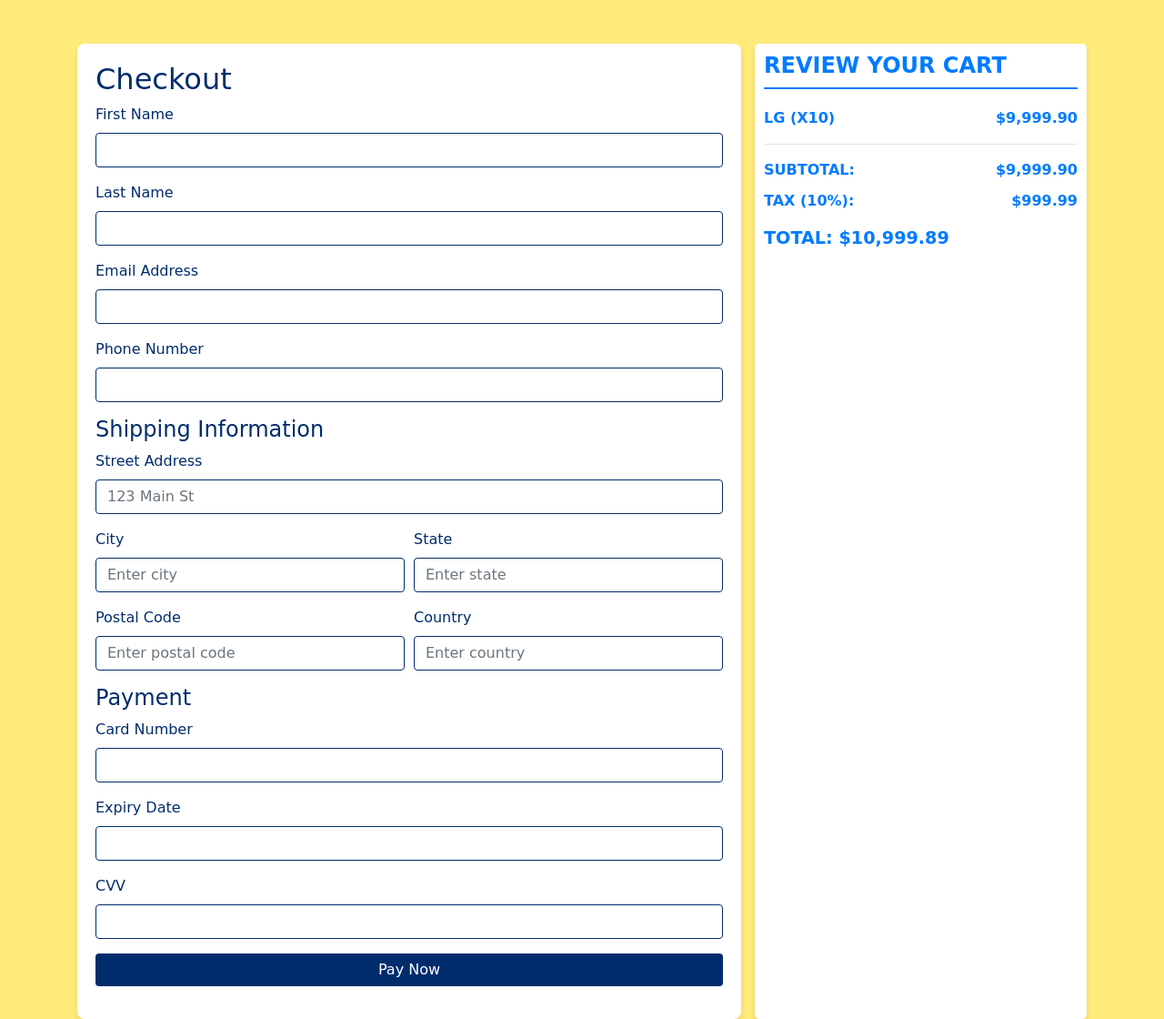
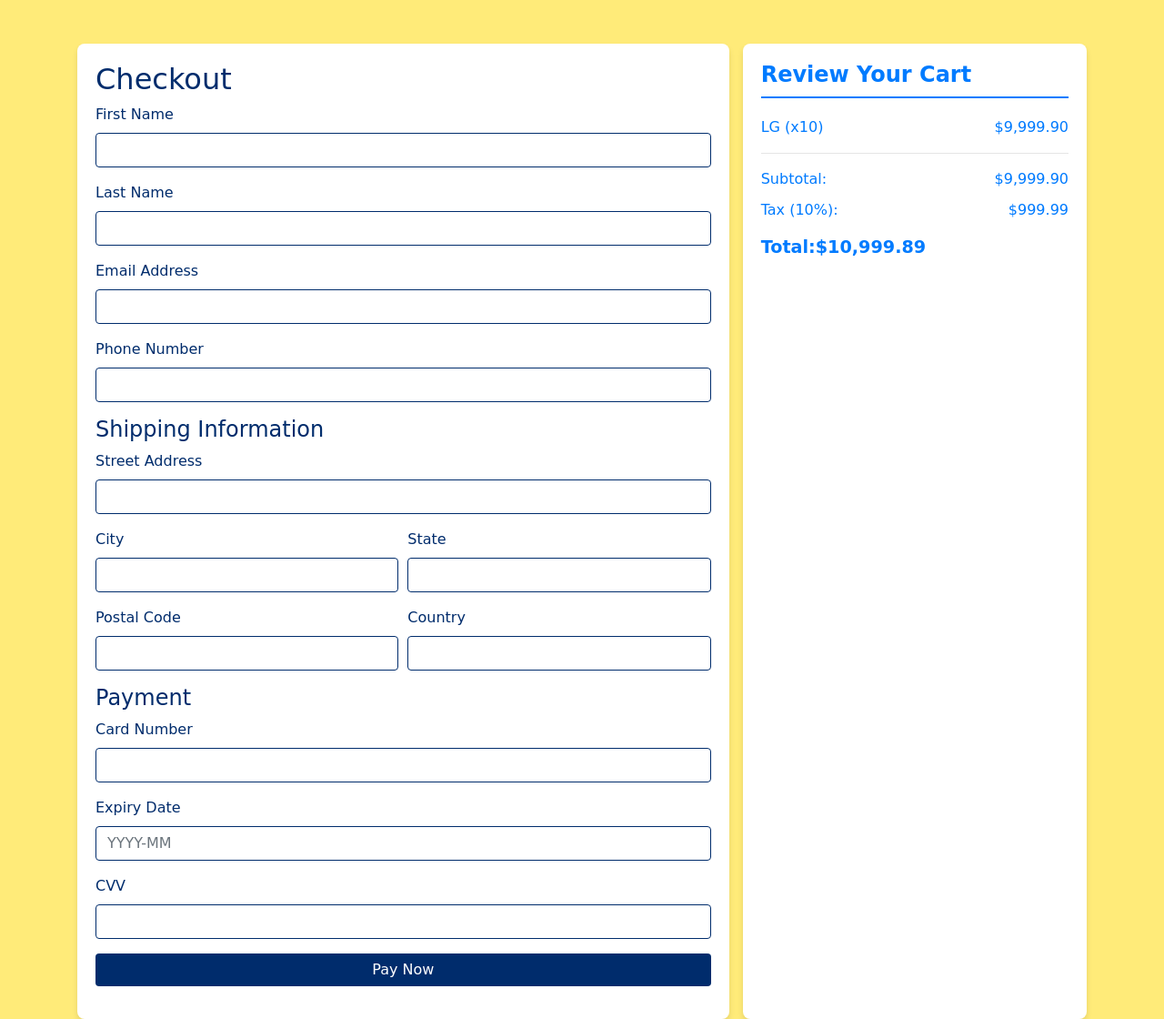
Before and after one commit to MandarSankhe/G4_Minions, a PHP site: page /checkout_page.php in a window 1280 px wide. Shown: the part 62-1182 px from the top of the page at 91% size. Run offline with PHP 8.4, Linux system fonts and the light colour scheme; the visitor is signed in with stand-in values (Sample User, id 1); data comes from the database, SQL or seed files in the repository; tables that the repository leaves empty hold one stand-in row (values such as "Sample post").

Commit message:
checkout fixes

```diff
--- a/checkout_page.php
+++ b/checkout_page.php
@@ -1,5 +1,4 @@
 <?php
-
 session_start();
 
 // Check if user is logged in
@@ -11,17 +10,19 @@ if (!isset($_SESSION['userid'])) {
 include('dbinit.php');
 include('Cart.php');
 
-// Retrieve errors from the session if available
-if (isset($_SESSION['errors'])) {
-    $errors = $_SESSION['errors'];
-    unset($_SESSION['errors']);
-} else {
-    $errors = [];
-}
+// Retrieve errors and inputs from the session if available
+$errors = $_SESSION['errors'] ?? [];
+$inputs = $_SESSION['inputs'] ?? [];
+unset($_SESSION['errors'], $_SESSION['inputs']);
 
 function displayError($field) {
     global $errors;
-    return isset($errors[$field]) ? '⚠️ ' . $errors[$field] : '';
+    return isset($errors[$field]) ? '<span class="error-message">⚠️ ' . $errors[$field] . '</span>' : '';
+}
+
+function stickyValue($field, $default = '') {
+    global $inputs;
+    return htmlspecialchars($inputs[$field] ?? $default);
 }
 
 // Initialize Cart class
@@ -37,7 +38,6 @@ $finalTotal = $subtotal + $taxAmount;
 
 <!DOCTYPE html>
 <html lang="en">
-
 <head>
     <meta charset="UTF-8">
     <meta name="viewport" content="width=device-width, initial-scale=1.0">
@@ -45,75 +45,16 @@ $finalTotal = $subtotal + $taxAmount;
     <link rel="stylesheet" href="https://maxcdn.bootstrapcdn.com/bootstrap/4.5.2/css/bootstrap.min.css">
     <link rel="stylesheet" href="public/CSS/style.css">
     <style>
-        .checkout-container {
-            display: flex;
-            flex-wrap: wrap;
-            gap: 15px;
-        }
-
-        .checkout-form,
-        .cart-summary {
-            background-color: white;
-            padding: 20px;
-            border-radius: 8px;
-            box-shadow: 0 4px 6px rgba(0, 0, 0, 0.1);
-        }
-
-        .checkout-form {
-            flex: 2;
-        }
-
-        .cart-summary {
-            flex: 1;
-            color: #007bff;
-        }
-
-        .cart-summary h4 {
-            margin-bottom: 20px;
-            font-weight: bold;
-            border-bottom: 2px solid #007bff;
-            padding-bottom: 10px;
-        }
-
-        .cart-summary .item {
-            display: flex;
-            justify-content: space-between;
-            margin-bottom: 10px;
-        }
-
-        .cart-summary .total {
-            font-weight: bold;
-            font-size: 1.2em;
-            margin-top: 15px;
-        }
-
-        .cart-summary .discount-code {
-            margin: 15px 0;
-            display: flex;
-            gap: 10px;
-        }
-
-        .cart-summary .discount-code input {
-            flex: 1;
-        }
-
-        .cart-summary {
-            width: 100%;
-            padding: 10px;
-            color: #007bff;
-            background-color: white;
-            border: none;
-            border-radius: 5px;
-            text-transform: uppercase;
-            font-weight: bold;
-            cursor: pointer;
-        }
-        .error-message {
-            color: red
-        }
+        .checkout-container { display: flex; flex-wrap: wrap; gap: 15px; }
+        .checkout-form, .cart-summary { background-color: white; padding: 20px; border-radius: 8px; box-shadow: 0 4px 6px rgba(0, 0, 0, 0.1); }
+        .checkout-form { flex: 2; }
+        .cart-summary { flex: 1; color: #007bff; }
+        .cart-summary h4 { margin-bottom: 20px; font-weight: bold; border-bottom: 2px solid #007bff; padding-bottom: 10px; }
+        .cart-summary .item { display: flex; justify-content: space-between; margin-bottom: 10px; }
+        .cart-summary .total { font-weight: bold; font-size: 1.2em; margin-top: 15px; }
+        .error-message { color: red; font-size: 0.9rem; }
     </style>
 </head>
-
 <body>
     <nav class="navbar navbar-expand-lg navbar-dark bg-dark">
         <div class="container nav-custom-container">
@@ -123,15 +64,9 @@ $finalTotal = $subtotal + $taxAmount;
             </a>
             <div class="collapse navbar-collapse" id="navbarNav">
                 <ul class="navbar-nav ms-auto nav-items">
-                    <li class="nav-item">
-                        <a class="nav-link" href="index.php">Home</a>
-                    </li>
-                    <li class="nav-item">
-                        <a class="nav-link" href="cart_page.php">Cart</a>
-                    </li>
-                    <li class="nav-item">
-                        <a class="nav-link" href="logout.php">Logout</a>
-                    </li>
+                    <li class="nav-item"><a class="nav-link" href="index.php">Home</a></li>
+                    <li class="nav-item"><a class="nav-link" href="cart_page.php">Cart</a></li>
+                    <li class="nav-item"><a class="nav-link" href="logout.php">Logout</a></li>
                 </ul>
             </div>
         </div>
@@ -144,71 +79,75 @@ $finalTotal = $subtotal + $taxAmount;
                 <form action="process_checkout.php" method="POST">
                     <div class="form-group">
                         <label for="firstName">First Name</label>
-                        <input type="text" class="form-control" id="firstName" name="firstName">
-                        <span class="error-message"><?= displayError('firstName') ?></span>
+                        <input type="text" class="form-control" id="firstName" name="firstName" value="<?= stickyValue('firstName') ?>">
+                        <?= displayError('firstName') ?>
                     </div>
                     <div class="form-group">
                         <label for="lastName">Last Name</label>
-                        <input type="text" class="form-control" id="lastName" name="lastName">
-                        <span class="error-message"><?= displayError('lastName') ?></span>
+                        <input type="text" class="form-control" id="lastName" name="lastName" value="<?= stickyValue('lastName') ?>">
+                        <?= displayError('lastName') ?>
                     </div>
                     <div class="form-group">
                         <label for="email">Email Address</label>
-                        <input type="text" class="form-control" id="email" name="email">
-                        <span class="error-message"><?= displayError('email') ?></span>
+                        <input type="text" class="form-control" id="email" name="email" value="<?= stickyValue('email') ?>">
+                        <?= displayError('email') ?>
                     </div>
                     <div class="form-group">
                         <label for="phone">Phone Number</label>
-                        <input type="text" class="form-control" id="phone" name="phone">
-                        <span class="error-message"><?= displayError('phone') ?></span>
+                        <input type="text" class="form-control" id="phone" name="phone" value="<?= stickyValue('phone') ?>">
+                        <?= displayError('phone') ?>
                     </div>
                     <h4>Shipping Information</h4>
                     <div class="form-group">
                         <label for="streetAddress">Street Address</label>
-                        <input type="text" class="form-control" id="streetAddress" name="street_address" placeholder="123 Main St">
+                        <input type="text" class="form-control" id="streetAddress" name="street_address" value="<?= stickyValue('streetAddress') ?>">
                     </div>
                     <div class="form-row">
                         <div class="form-group col-md-6">
                             <label for="city">City</label>
-                            <input type="text" class="form-control" id="city" name="city" placeholder="Enter city">
+                            <input type="text" class="form-control" id="city" name="city" value="<?= stickyValue('city') ?>">
+
                         </div>
                         <div class="form-group col-md-6">
                             <label for="state">State</label>
-                            <input type="text" class="form-control" id="state" name="state" placeholder="Enter state">
+                            <input type="text" class="form-control" id="state" name="state" value="<?= stickyValue('state') ?>">
+
                         </div>
                     </div>
                     <div class="form-row">
                         <div class="form-group col-md-6">
                             <label for="postalCode">Postal Code</label>
-                            <input type="text" class="form-control" id="postalCode" name="postal_code" placeholder="Enter postal code">
+                            <input type="text" class="form-control" id="postalCode" name="postal_code" value="<?= stickyValue('postalCode') ?>">
+
+                            <?= displayError('postalCode') ?>
                         </div>
                         <div class="form-group col-md-6">
                             <label for="country">Country</label>
-                            <input type="text" class="form-control" id="country" name="country" placeholder="Enter country">
+                            <input type="text" class="form-control" id="country" name="country" value="<?= stickyValue('country') ?>">
+
                         </div>
+                        <?= displayError('address') ?>
                     </div>
-                    <span class="error-message"><?= displayError('address') ?></span>
 
                     <h4>Payment</h4>
                     <div class="form-group">
                         <label for="cardNumber">Card Number</label>
-                            <input type="text" class="form-control" id="cardNumber" name="cardNumber">
-                            <span class="error-message"><?= displayError('cardNumber') ?></span>
+                        <input type="text" class="form-control" id="cardNumber" name="cardNumber" value="<?= stickyValue('cardNumber') ?>">
+                        <?= displayError('cardNumber') ?>
                     </div>
                     <div class="form-group">
                         <label for="expiryDate">Expiry Date</label>
-                            <input type="text" class="form-control" id="expiryDate" name="expiryDate">
-                            <span class="error-message"><?= displayError('expiryDate') ?></span>
+                        <input type="text" class="form-control" id="expiryDate" name="expiryDate" placeholder="YYYY-MM" value="<?= stickyValue('expiryDate') ?>">
+                        <?= displayError('expiryDate') ?>
                     </div>
                     <div class="form-group">
                         <label for="cvv">CVV</label>
-                            <input type="text" class="form-control" id="cvv" name="cvv">
-                            <span class="error-message"><?= displayError('cvv') ?></span>
+                        <input type="text" class="form-control" id="cvv" name="cvv" value="<?= stickyValue('cvv') ?>">
+                        <?= displayError('cvv') ?>
                     </div>
                     <button type="submit" class="btn btn-primary w-100">Pay Now</button>
                 </form>
             </div>
-
             <!-- Right Section: Cart Summary -->
             <div class="cart-summary">
                 <h4>Review Your Cart</h4>
@@ -222,22 +161,12 @@ $finalTotal = $subtotal + $taxAmount;
                         </div>
                     <?php endforeach; ?>
                     <hr>
-                    <div class="item">
-                        <span>Subtotal:</span>
-                        <span>$<?= number_format($subtotal, 2) ?></span>
-                    </div>
-                    <div class="item">
-                        <span>Tax (10%):</span>
-                        <span>$<?= number_format($taxAmount, 2) ?></span>
-                    </div>
-                    <div class="total">
-                        <span>Total:</span>
-                        <span>$<?= number_format($finalTotal, 2) ?></span>
-                    </div>
+                    <div class="item"><span>Subtotal:</span><span>$<?= number_format($subtotal, 2) ?></span></div>
+                    <div class="item"><span>Tax (10%):</span><span>$<?= number_format($taxAmount, 2) ?></span></div>
+                    <div class="total"><span>Total:</span><span>$<?= number_format($finalTotal, 2) ?></span></div>
                 <?php endif; ?>
             </div>
         </div>
     </div>
 </body>
-
 </html>
```
Also changed, not shown: generate_invoice.php (+9 -1 lines), process_checkout.php (+21 -14 lines). Lines whose indentation alone changed are shown as unchanged.
